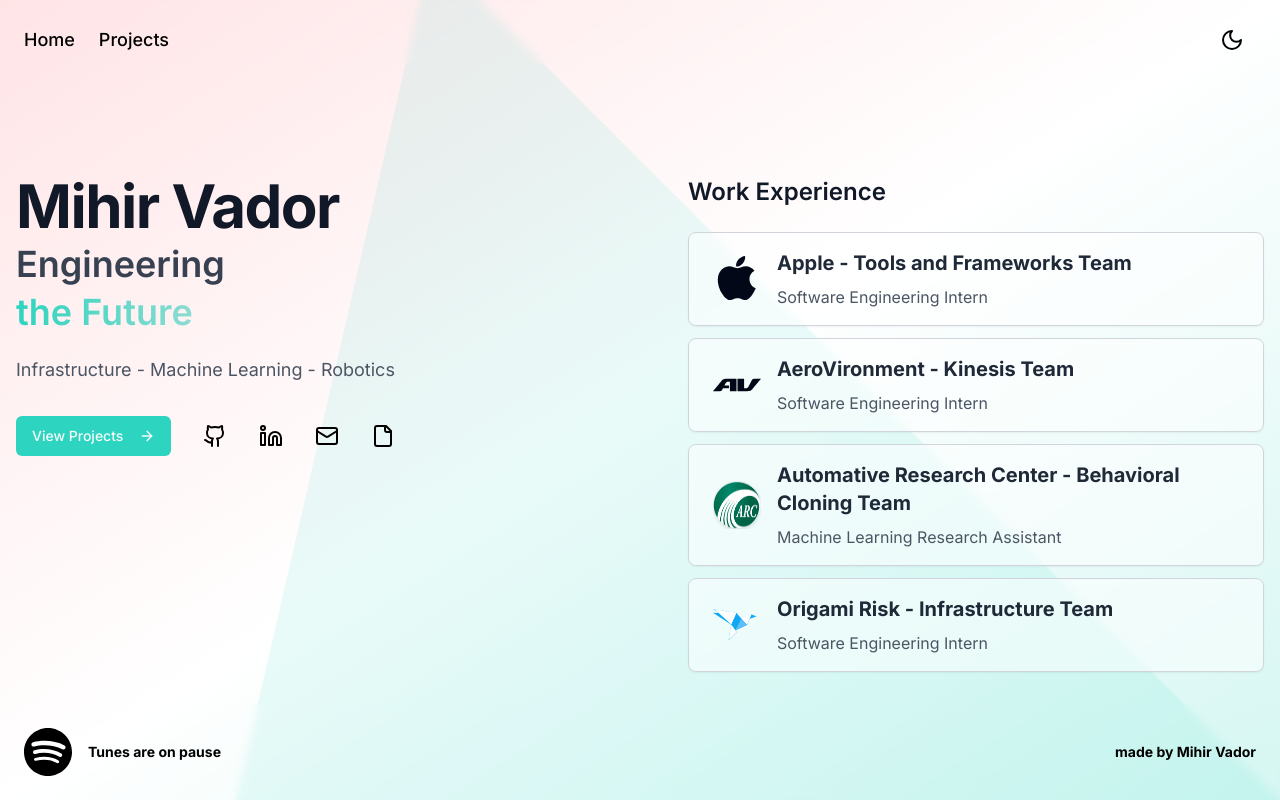
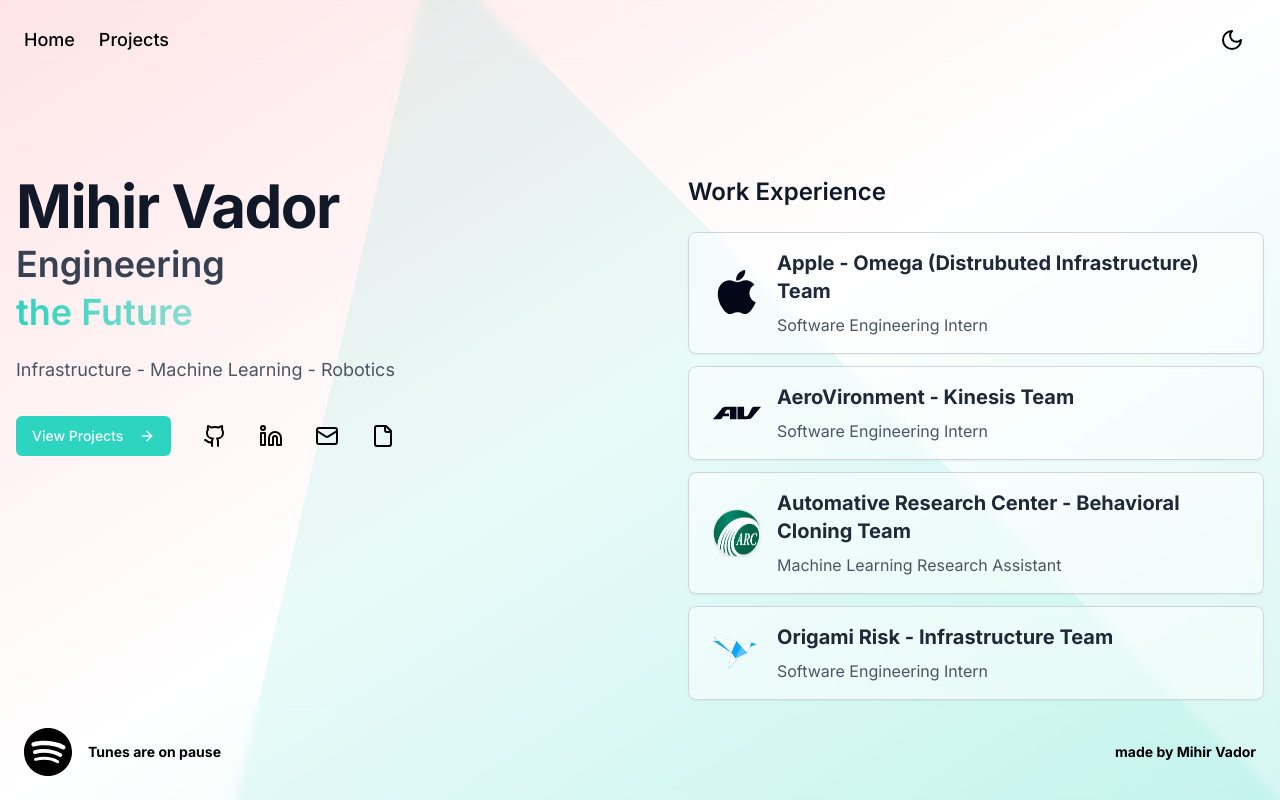
Before and after one commit to mihirvador/vador-dev, a Next.js app: page / in a window 1280 px wide. Built offline with nearby package versions, Linux system fonts and the light colour scheme.

Commit message:
Updated Resume and Fixed Album Cover Issue

```diff
--- a/app/components/footer.tsx
+++ b/app/components/footer.tsx
@@ -54,6 +54,8 @@
 								src={track.item.album.images[0].url}
 								alt="Album Art"
 								className="icon h-12 w-12"
+								width={480}
+								height={480}
 							/>
 						</a>
 						<div className="flex flex-col justify-between h-full">
--- a/app/components/work-experience.tsx
+++ b/app/components/work-experience.tsx
@@ -6,7 +6,7 @@
 		{
 			logo: <AppleIcon url="https://www.apple.com" className="h-12 w-12" />,
 			company: "Apple",
-			team: "Tools and Frameworks Team",
+			team: "Omega (Distrubuted Infrastructure) Team",
 			title: "Software Engineering Intern",
 		},
 		{
--- a/next.config.mjs
+++ b/next.config.mjs
@@ -6,6 +6,9 @@
 		SPOTIFY_REDIRECT_URI: process.env.SPOTIFY_REDIRECT_URI,
 		SPOTIFY_REFRESH_TOKEN: process.env.SPOTIFY_REFRESH_TOKEN,
 	},
+	images: {
+		domains: ["i.scdn.co"],
+	},
 };
 
 export default nextConfig;
```
Also changed, not shown: 1 other file (tests, documents, lock files or other folders). Lines whose indentation alone changed are shown as unchanged.
